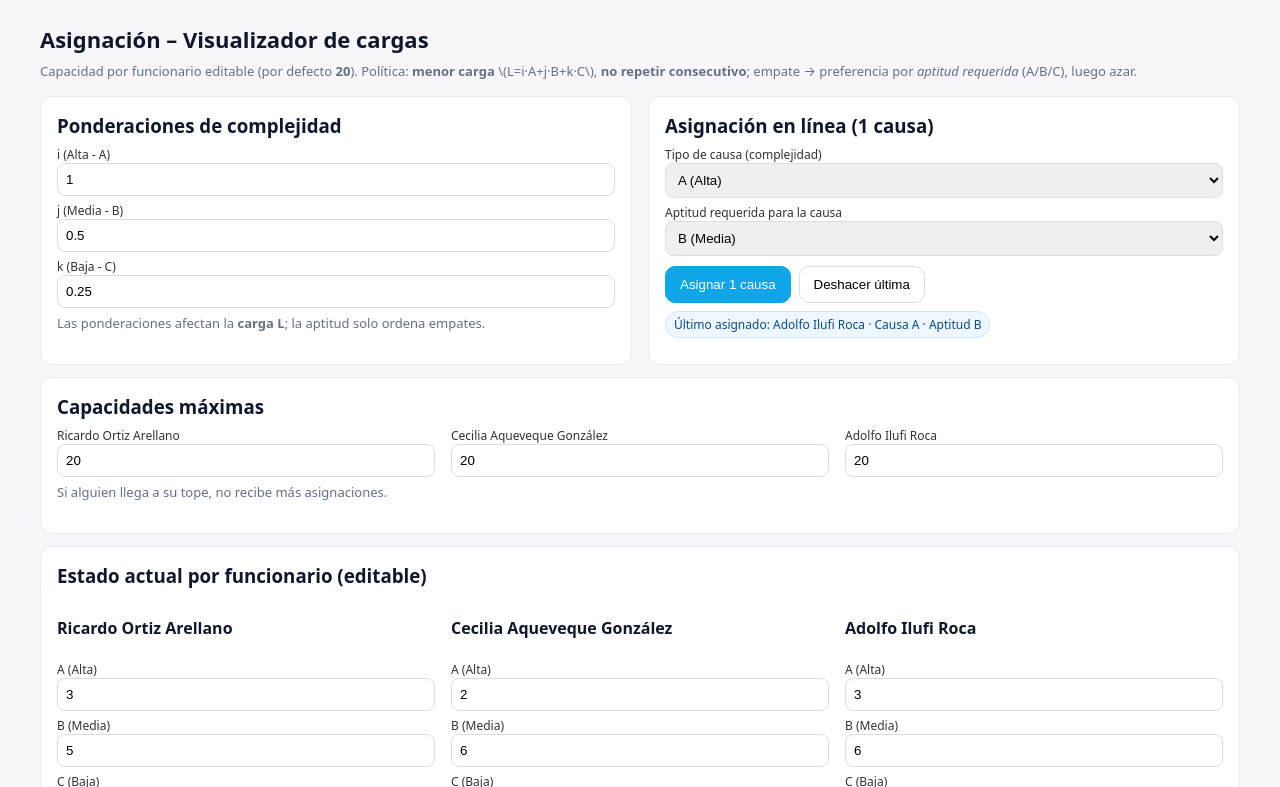
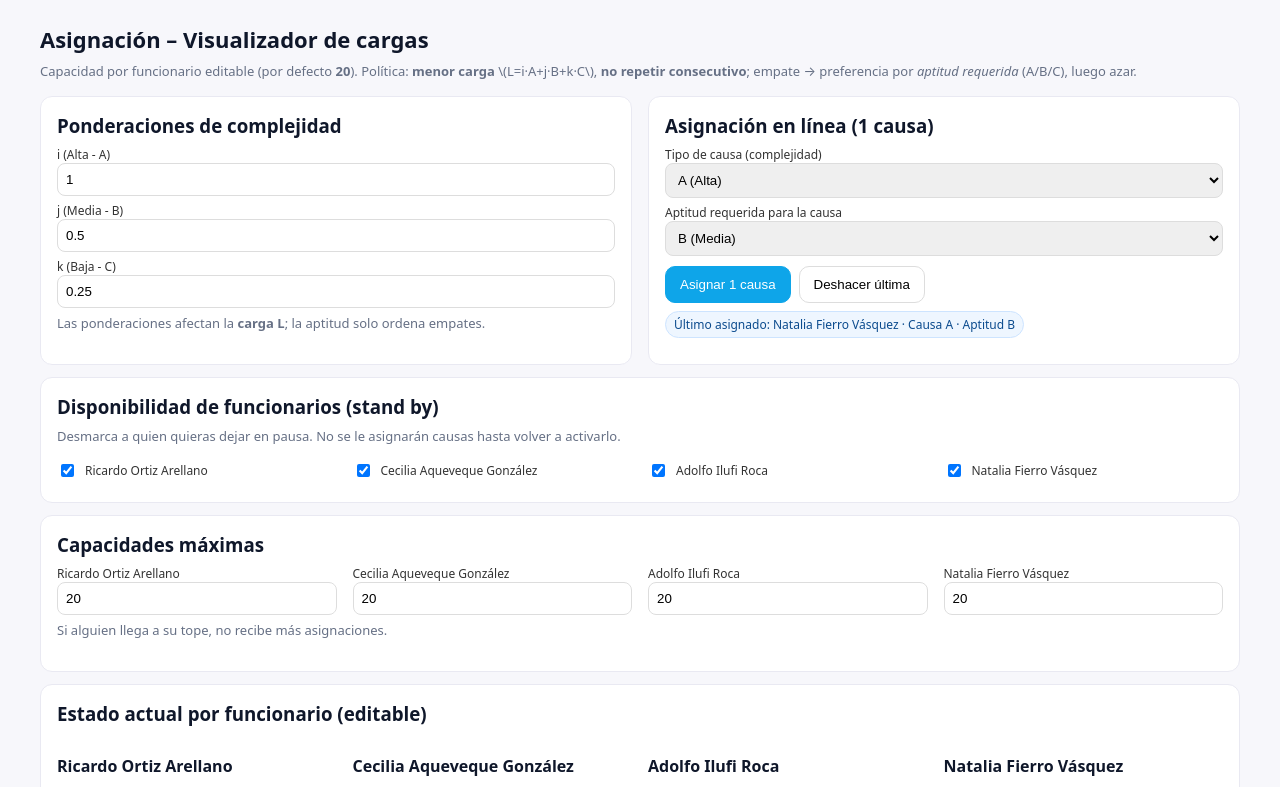
Before and after one commit to soporte1ta/asignacioncausas1ta, a plain HTML site: page index.html in a window 1280 px wide. Both pictures are taken after a click on the button "Asignar 1 causa". Shown: the top 787 px of the page. Drawn offline with Linux system fonts and the light colour scheme.

Commit message:
Update index.html

```diff
--- a/index.html
+++ b/index.html
@@ -3,7 +3,7 @@
 <head>
 <meta charset="utf-8">
 <meta name="viewport" content="width=device-width, initial-scale=1">
-<title>Asignación – Visualizador de cargas (persistente)</title>
+<title>Asignación – Visualizador de cargas (persistente v2 con stand by e historial)</title>
 <style>
   :root { --bg:#f7f7fb; --card:#fff; --muted:#667085; --border:#e9e9f2; --ink:#0f172a; --brand:#0ea5e9; }
   * { box-sizing: border-box; }
@@ -14,7 +14,7 @@
   h3 { margin:0 0 8px 0; }
   .sub { margin:0 0 16px 0; color:var(--muted); font-size:13px; }
   .grid { display:grid; gap:16px; }
-  @media (min-width: 960px) { .grid-2 { grid-template-columns: 1fr 1fr; } .grid-3 { grid-template-columns: repeat(3, 1fr);} }
+  @media (min-width: 960px) { .grid-2 { grid-template-columns: 1fr 1fr; } }
   .card { background:var(--card); border:1px solid var(--border); border-radius:12px; padding:16px; }
   label { font-size:12px; color:#333; display:block; margin-bottom:6px; }
   input[type=number], select { width:100%; padding:8px; border:1px solid #ddd; border-radius:8px; }
@@ -29,6 +29,9 @@
   .sw { width:12px; height:12px; display:inline-block; border-radius:3px; border:1px solid #ccc; }
   .scroll-x { overflow-x:auto; }
   .pill { padding:4px 8px; border-radius:999px; background:#eef6ff; border:1px solid #cde4ff; font-size:12px; color:#0b4b8e; }
+  .grid-4 { display:grid; gap:16px; grid-template-columns: repeat(4, 1fr); }
+  @media (max-width: 960px) { .grid-4 { grid-template-columns:1fr; } }
+  .standby-item { display:flex; gap:8px; align-items:center; }
 </style>
 </head>
 <body>
@@ -72,19 +75,40 @@
     </div>
   </div>
 
+  <!-- DISPONIBILIDAD / STAND BY -->
+  <div class="card" style="margin-top:12px">
+    <h3>Disponibilidad de funcionarios (stand by)</h3>
+    <p class="sub">Desmarca a quien quieras dejar en pausa. No se le asignarán causas hasta volver a activarlo.</p>
+    <div class="grid-4">
+      <label class="standby-item">
+        <input type="checkbox" id="active1" checked onchange="render()"> Ricardo Ortiz Arellano
+      </label>
+      <label class="standby-item">
+        <input type="checkbox" id="active2" checked onchange="render()"> Cecilia Aqueveque González
+      </label>
+      <label class="standby-item">
+        <input type="checkbox" id="active3" checked onchange="render()"> Adolfo Ilufi Roca
+      </label>
+      <label class="standby-item">
+        <input type="checkbox" id="active4" checked onchange="render()"> Natalia Fierro Vásquez
+      </label>
+    </div>
+  </div>
+
   <div class="card" style="margin-top:12px">
     <h3>Capacidades máximas</h3>
-    <div class="grid grid-3">
+    <div class="grid-4">
       <label>Ricardo Ortiz Arellano <input id="cap1" type="number" step="1" value="20"></label>
       <label>Cecilia Aqueveque González <input id="cap2" type="number" step="1" value="20"></label>
       <label>Adolfo Ilufi Roca <input id="cap3" type="number" step="1" value="20"></label>
+      <label>Natalia Fierro Vásquez <input id="cap4" type="number" step="1" value="20"></label>
     </div>
     <p class="sub">Si alguien llega a su tope, no recibe más asignaciones.</p>
   </div>
 
   <div class="card" style="margin-top:12px">
     <h3>Estado actual por funcionario (editable)</h3>
-    <div class="grid grid-3">
+    <div class="grid-4">
       <div>
         <h4>Ricardo Ortiz Arellano</h4>
         <label>A (Alta) <input id="f1A" type="number" step="1" value="3"></label>
@@ -103,6 +127,12 @@
         <label>B (Media) <input id="f3B" type="number" step="1" value="6"></label>
         <label>C (Baja) <input id="f3C" type="number" step="1" value="1"></label>
       </div>
+      <div>
+        <h4>Natalia Fierro Vásquez</h4>
+        <label>A (Alta) <input id="f4A" type="number" step="1" value="2"></label>
+        <label>B (Media) <input id="f4B" type="number" step="1" value="3"></label>
+        <label>C (Baja) <input id="f4C" type="number" step="1" value="0"></label>
+      </div>
     </div>
     <div class="footer">
       <button class="btn" onclick="guardarComoInicial()">Guardar como “Inicial”</button>
@@ -114,7 +144,7 @@
     <p class="sub">El estado se guarda automáticamente en este navegador con <code>localStorage</code>.</p>
   </div>
 
-  <!-- SECTION 1: Visualizador de cargas -->
+  <!-- Visualizador -->
   <div id="viz" class="card" style="margin-top:16px">
     <h2>Visualizador de cargas</h2>
     <div id="tableWrap" class="scroll-x"></div>
@@ -129,7 +159,6 @@
     </div>
   </div>
 
-  <!-- SECTION 2: Totales inicial vs actual -->
   <div id="totales" class="card" style="margin-top:16px">
     <h2>Total por funcionario: <span class="sub">Inicial vs Actual</span></h2>
     <div class="svgwrap" style="margin-top:8px"><svg id="chartTotals" width="100%" height="100%"></svg></div>
@@ -139,7 +168,6 @@
     </div>
   </div>
 
-  <!-- SECTION 3: Distribución de aptitud requerida -->
   <div id="apt" class="card" style="margin-top:16px">
     <h2>Distribución de aptitud requerida (sesión)</h2>
     <div class="svgwrap" style="margin-top:8px"><svg id="chartApt" width="100%" height="100%"></svg></div>
@@ -153,7 +181,6 @@
     </div>
   </div>
 
-  <!-- SECTION 4: Historial -->
   <div id="hist" class="card" style="margin-top:16px">
     <h2>Historial de asignaciones (sesión)</h2>
     <div id="logWrap" class="scroll-x"></div>
@@ -164,15 +191,32 @@
 </div>
 
 <script>
-const STORAGE_KEY = 'asignador_v1';
+const STORAGE_KEY = 'asignador_v2';
 
 const NAMES = [
   "Ricardo Ortiz Arellano",
   "Cecilia Aqueveque González",
-  "Adolfo Ilufi Roca"
+  "Adolfo Ilufi Roca",
+  "Natalia Fierro Vásquez"
 ];
 
 function gid(id){ return document.getElementById(id); }
+
+function getActiveFlags() {
+  const flags = [];
+  for (let i = 1; i <= NAMES.length; i++) {
+    const el = gid('active'+i);
+    flags.push(el ? el.checked : true);
+  }
+  return flags;
+}
+
+function setActiveFlags(flags) {
+  for (let i = 1; i <= NAMES.length; i++) {
+    const el = gid('active'+i);
+    if (el) el.checked = (flags && typeof flags[i-1] !== 'undefined') ? !!flags[i-1] : true;
+  }
+}
 
 function getInputs(){
   const i = parseFloat(gid('w_i').value||'0');
@@ -186,7 +230,7 @@ function getInputs(){
     C.push(parseInt((gid(`f${p}C`)?.value)||'0'));
     caps.push(parseInt((gid(`cap${p}`)?.value)||'20'));
   }
-  return {i,j,k,A,B,C,caps};
+  return {i,j,k,A,B,C,caps, actives:getActiveFlags()};
 }
 
 function setInputs(state){
@@ -199,6 +243,7 @@ function setInputs(state){
     gid(`f${p}C`).value = state.C[p-1];
     gid(`cap${p}`).value = state.caps[p-1];
   }
+  setActiveFlags(state.actives || new Array(NAMES.length).fill(true));
   if (state.causeType) gid('causeType').value = state.causeType;
   if (state.aptReq) gid('aptReq').value = state.aptReq;
 }
@@ -206,12 +251,14 @@ function setInputs(state){
 function weightedLoad(i,j,k,a,b,c){ return i*a + j*b + k*c; }
 
 function pickGreedyOne(params, apt){
-  const {i,j,k,A,B,C,caps} = params;
+  const {i,j,k,A,B,C,caps,actives} = params;
   const n = NAMES.length;
   const loads = new Array(n).fill(0).map((_,idx)=> weightedLoad(i,j,k, A[idx], B[idx], C[idx]));
   let eligible = [];
   for(let idx=0; idx<n; idx++){
-    if (A[idx]+B[idx]+C[idx] < caps[idx]) eligible.push(idx);
+    const hasCap = (A[idx]+B[idx]+C[idx] < caps[idx]);
+    const isActive = actives && actives[idx] !== false;
+    if (hasCap && isActive) eligible.push(idx);
   }
   if (!eligible.length) return {idx:-1};
   if (eligible.length > 1 && window.__lastAssigned !== undefined && eligible.includes(window.__lastAssigned)){
@@ -219,7 +266,6 @@ function pickGreedyOne(params, apt){
   }
   let minL = Math.min(...eligible.map(idx=>loads[idx]));
   let minSet = eligible.filter(idx => Math.abs(loads[idx]-minL) <= 1e-9);
-  // desempate por aptitud (si deseas, puedes añadir un arreglo D más adelante)
   let chosen = minSet[0];
   if (minSet.length > 1) chosen = minSet[Math.floor(Math.random()*minSet.length)];
   return {idx: chosen};
@@ -236,7 +282,7 @@ function asignarUna(){
   const p = getInputs();
   const pick = pickGreedyOne(p, apt);
   const idx = pick.idx;
-  if (idx === -1){ alert('No hay capacidad disponible.'); return; }
+  if (idx === -1){ alert('No hay capacidad disponible o todos están en stand by.'); return; }
 
   const L_before = weightedLoad(p.i,p.j,p.k, p.A[idx], p.B[idx], p.C[idx]);
   const A0=p.A[idx], B0=p.B[idx], C0=p.C[idx];
@@ -337,16 +383,6 @@ function drawStackedChart(svgId, names, A, B, C){
     val.textContent = total.toString();
     svg.appendChild(val);
   });
-}
-
-function drawTotalsChart(svgId, names, baseTotals, curTotals){
-  const svg = document.getElementById(svgId);
-  while(svg.firstChild) svg.removeChild(svg.firstChild);
-  const w = svg.clientWidth || svg.parentElement.clientWidth;
-  const h = svg.clientHeight || 320;
-  const pad = {l:50,r:20,t:20,b:40};
-  const innerW = Math.max(10, w-pad.l-pad.r);
-  const innerH = Math.max(10, h-pad.t-pad-b);
 }
 
 function drawTotalsChart(svgId, names, baseTotals, curTotals){
@@ -492,9 +528,10 @@ function renderLog(){
 
 function saveState(){
   try{
-    const {i,j,k,A,B,C,caps} = getInputs();
+    const {i,j,k,A,B,C,caps,actives} = getInputs();
     const state = {
       i,j,k,A,B,C,caps,
+      actives,
       baseline: window.__baselineTotals || null,
       baselineSavedAt: window.__baselineSavedAt || null,
       history: window.__history || [],
@@ -515,6 +552,9 @@ function loadState(){
     const s = localStorage.getItem(STORAGE_KEY);
     if(!s) return false;
     const state = JSON.parse(s);
+    if (!state.actives) {
+      state.actives = new Array(NAMES.length).fill(true);
+    }
     setInputs(state);
     window.__baselineTotals = state.baseline || null;
     window.__baselineSavedAt = state.baselineSavedAt || null;
@@ -534,12 +574,72 @@ function borrarEstadoLocal(){
   gid('persistInfo').textContent = 'Estado local borrado';
 }
 
+// sembrar las 3 asignaciones históricas que pidió el usuario
+function seedHistorialFijo() {
+  const seeds = [
+    {ts:"21-10-2025 08:47:20", nameStarts:"Adolfo Ilufi", causa:"B", apt:"B"},
+    {ts:"21-10-2025 11:12:00", nameStarts:"Cecilia Aqueveque", causa:"A", apt:"A"},
+    {ts:"04-11-2025 10:41:13", nameStarts:"Adolfo Ilufi", causa:"C", apt:"C"},
+  ];
+  window.__log = window.__log || [];
+  window.__history = window.__history || [];
+  seeds.forEach(seed => {
+    const exists = window.__log.some(e => e.ts === seed.ts && e.funcionario.startsWith(seed.nameStarts));
+    const idx = NAMES.findIndex(n => n.startsWith(seed.nameStarts));
+    if (!exists && idx !== -1) {
+      // estado antes
+      const before = getInputs();
+      const i = before.i, j = before.j, k = before.k;
+      const A0 = before.A[idx];
+      const B0 = before.B[idx];
+      const C0 = before.C[idx];
+      const cap0 = before.caps[idx];
+      const L_before = weightedLoad(i,j,k, A0,B0,C0);
+
+      // incrementamos el campo correcto en pantalla
+      const field = seed.causa === "A" ? `f${idx+1}A` : seed.causa === "B" ? `f${idx+1}B` : `f${idx+1}C`;
+      gid(field).value = (parseInt(gid(field).value||'0') + 1);
+
+      // estado después
+      const after = getInputs();
+      const A1 = after.A[idx];
+      const B1 = after.B[idx];
+      const C1 = after.C[idx];
+      const cap1 = after.caps[idx];
+      const L_after = weightedLoad(after.i, after.j, after.k, A1,B1,C1);
+
+      window.__log.push({
+        ts: seed.ts,
+        funcionario: NAMES[idx],
+        idx,
+        causa: seed.causa,
+        aptitud: seed.apt,
+        L_antes: +L_before.toFixed(2),
+        L_despues: +L_after.toFixed(2),
+        A_antes: A0,
+        B_antes: B0,
+        C_antes: C0,
+        A_despues: A1,
+        B_despues: B1,
+        C_despues: C1,
+        capacidad: `${A0+B0+C0}/${cap0} → ${A1+B1+C1}/${cap1}`
+      });
+
+      window.__history.push({
+        idx,
+        type: seed.causa,
+        apt: seed.apt
+      });
+    }
+  });
+}
+
 function guardarEstadoLocal(){
   saveState();
 }
 
 function render(){
-  const {i,j,k,A,B,C} = getInputs();
+  const {i,j,k,A,B,C,actives} = getInputs();
   const loads = A.map((_,idx)=> weightedLoad(i,j,k, A[idx], B[idx], C[idx]));
 
   const tableWrap = document.getElementById('tableWrap');
@@ -548,23 +648,24 @@ function render(){
     const L = loads[idx].toFixed(2);
     const assigned = (window.__history||[]).filter(h => h.idx===idx).length;
     const total = A[idx]+B[idx]+C[idx];
-    return `<tr>${cell(nm)}${cell(total)}${cell(A[idx])}${cell(B[idx])}${cell(C[idx])}${cell(L)}${cell(assigned)}</tr>`;
+    const activeTxt = actives[idx] ? 'Activo' : 'Stand by';
+    return `<tr>${cell(nm)}${cell(total)}${cell(A[idx])}${cell(B[idx])}${cell(C[idx])}${cell(L)}${cell(assigned)}${cell(activeTxt)}</tr>`;
   }).join('');
   const totalAsign = (window.__history||[]).length;
   const sumA = A.reduce((a,b)=>a+b,0), sumB=B.reduce((a,b)=>a+b,0), sumC=C.reduce((a,b)=>a+b,0);
   tableWrap.innerHTML = `<table>
     <thead>
-      <tr><th>Funcionario</th><th>Total</th><th>A</th><th>B</th><th>C</th><th>Carga L</th><th>Nuevas asignadas</th></tr>
+      <tr><th>Funcionario</th><th>Total</th><th>A</th><th>B</th><th>C</th><th>Carga L</th><th>Nuevas asignadas</th><th>Estado</th></tr>
     </thead>
     <tbody>
       ${rows}
-      <tr><td><b>Totales</b></td><td><b>${sumA+sumB+sumC}</b></td><td><b>${sumA}</b></td><td><b>${sumB}</b></td><td><b>${sumC}</b></td><td>—</td><td><b>${totalAsign}</b></td></tr>
+      <tr><td><b>Totales</b></td><td><b>${sumA+sumB+sumC}</b></td><td><b>${sumA}</b></td><td><b>${sumB}</b></td><td><b>${sumC}</b></td><td>—</td><td><b>${totalAsign}</b></td><td>—</td></tr>
     </tbody>
   </table>`;
 
   drawStackedChart('chartStack', NAMES, A, B, C);
 
-  const baseTotals = window.__baselineTotals || [0,0,0];
+  const baseTotals = window.__baselineTotals || [0,0,0,0];
   const curTotals  = NAMES.map((_,i)=> A[i]+B[i]+C[i]);
   drawTotalsChart('chartTotals', NAMES, baseTotals, curTotals);
 
@@ -578,7 +679,6 @@ function render(){
 
   renderLog();
 
-  // autosave cada render
   saveState();
 }
 
@@ -586,32 +686,41 @@ function guardarComoInicial(){
   const {A,B,C} = getInputs();
   window.__baselineTotals = NAMES.map((_,i)=> A[i]+B[i]+C[i]);
   window.__baselineSavedAt = nowSCL();
-  // decisión: no limpiar history/log para poder ver el rastro; se puede limpiar si lo prefieres
   render();
 }
 
 function restablecer(){
   gid('w_i').value = 1.0; gid('w_j').value = 0.5; gid('w_k').value = 0.25;
-  gid('cap1').value = 20; gid('cap2').value = 20; gid('cap3').value = 20;
+  gid('cap1').value = 20; gid('cap2').value = 20; gid('cap3').value = 20; gid('cap4').value = 20;
   gid('f1A').value = 3; gid('f1B').value = 5; gid('f1C').value = 4;
   gid('f2A').value = 2; gid('f2B').value = 6; gid('f2C').value = 4;
   gid('f3A').value = 2; gid('f3B').value = 6; gid('f3C').value = 1;
+  gid('f4A').value = 2; gid('f4B').value = 3; gid('f4C').value = 0;
   gid('causeType').value = 'A'; gid('aptReq').value = 'B';
+  gid('active1').checked = true;
+  gid('active2').checked = true;
+  gid('active3').checked = true;
+  gid('active4').checked = true;
   window.__history = []; window.__log = [];
-  const A0 = [3,2,2], B0=[5,6,6], C0=[4,4,1];
+  const A0 = [3,2,2,2], B0=[5,6,6,3], C0=[4,4,1,0];
   window.__baselineTotals = NAMES.map((_,i)=> A0[i]+B0[i]+C0[i]);
   window.__baselineSavedAt = null;
+  // metemos las 3 del historial
+  seedHistorialFijo();
   render();
 }
 
 function descargarCSV(){
-  const {i,j,k,A,B,C} = getInputs();
+  const {i,j,k,A,B,C,actives} = getInputs();
   const loads = A.map((_,idx)=> weightedLoad(i,j,k, A[idx], B[idx], C[idx]));
-  const headers = ["Funcionario","Total","A","B","C","L","Asignadas_sesion","Inicial_total"];
+  const headers = ["Funcionario","Total","A","B","C","L","Asignadas_sesion","Inicial_total","Estado"];
   const counts = new Array(NAMES.length).fill(0);
   (window.__history||[]).forEach(h => counts[h.idx]++);
   const rows = NAMES.map((nm,idx)=>[
-    nm, A[idx]+B[idx]+C[idx], A[idx], B[idx], C[idx], loads[idx].toFixed(2), counts[idx], (window.__baselineTotals?window.__baselineTotals[idx]:0)
+    nm, A[idx]+B[idx]+C[idx], A[idx], B[idx], C[idx],
+    loads[idx].toFixed(2), counts[idx],
+    (window.__baselineTotals?window.__baselineTotals[idx]:0),
+    actives[idx] ? 'Activo' : 'Stand by'
   ].join(","));
   const csv = [headers.join(","), ...rows].join("\n");
   const blob = new Blob([csv], {type: "text/csv;charset=utf-8;"});
@@ -636,12 +745,13 @@ function descargarLogCSV(){
   URL.revokeObjectURL(url);
 }
 
-// Autocarga
 window.addEventListener('load', () => {
   const loaded = loadState();
   if (!loaded) {
     restablecer();
   } else {
+    // solo agregamos los 3 si no estaban
+    seedHistorialFijo();
     render();
   }
 });
```
